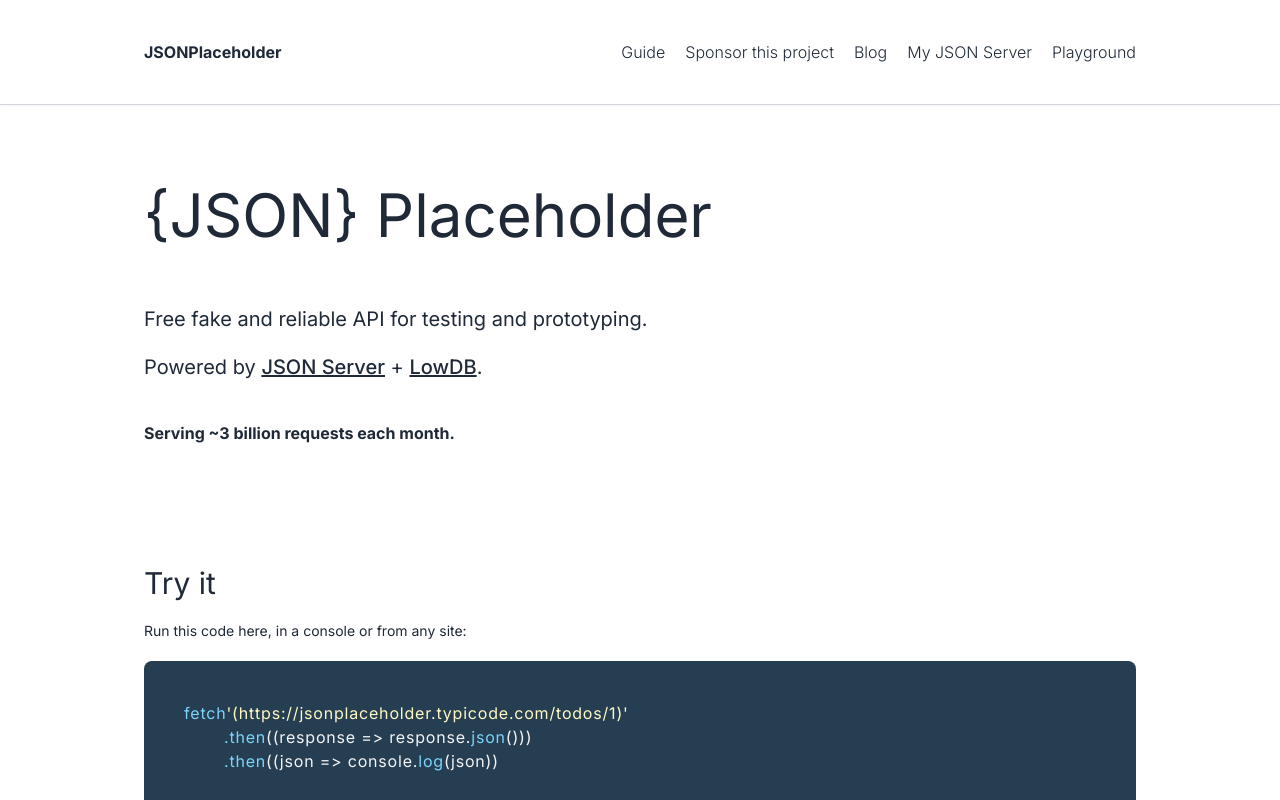
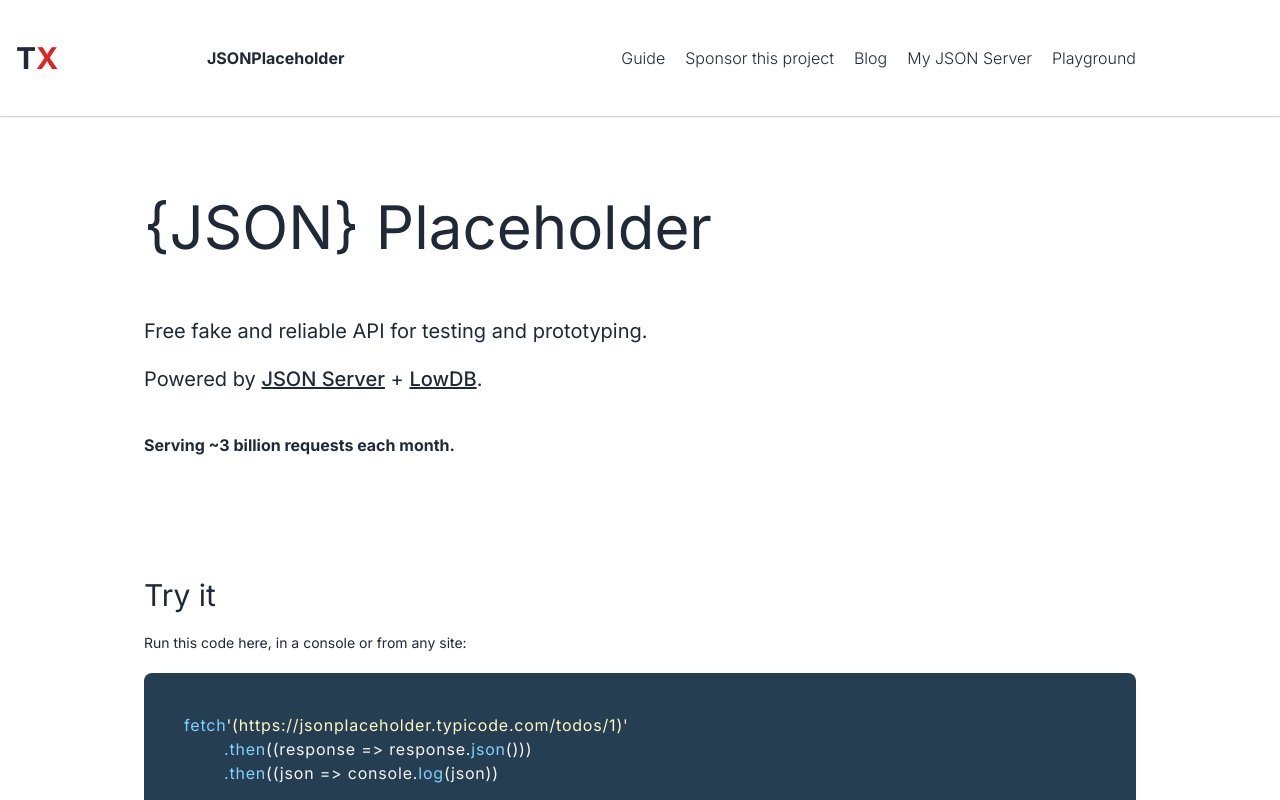
Before and after one commit to noorjsdivs/jsonplaceholder, a Next.js app: page / in a window 1280 px wide. Shown: the top 800 px of the page. Built offline with nearby package versions, Linux system fonts and the light colour scheme.

Commit message:
new logo

```diff
--- a/src/components/Header.tsx
+++ b/src/components/Header.tsx
@@ -30,6 +30,7 @@
   return (
     <div className="border-b-[1px] border-b-gray-300 bg-white shadow-sm sticky top-0 z-50">
       <Container className="flex flex-col md:flex-row items-start md:items-center justify-between">
+      <p className="text-3xl -ml-32 -mr-32 font-bold">T<span className="text-red-600">X</span></p>
         <Logo />
         <div className="flex items-center gap-x-5">
           {navigation.map((item) => (
```
Also changed, not shown: 2 other files (tests, documents, lock files or other folders).
